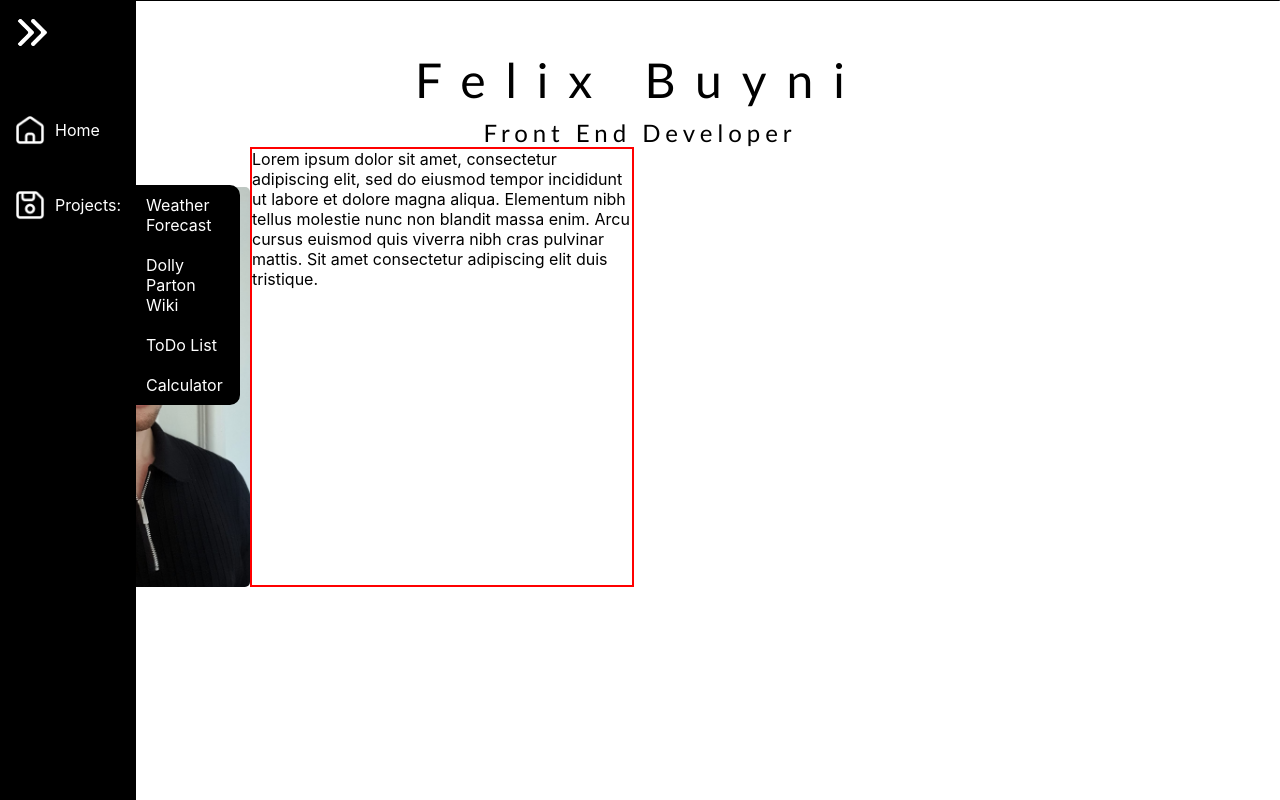
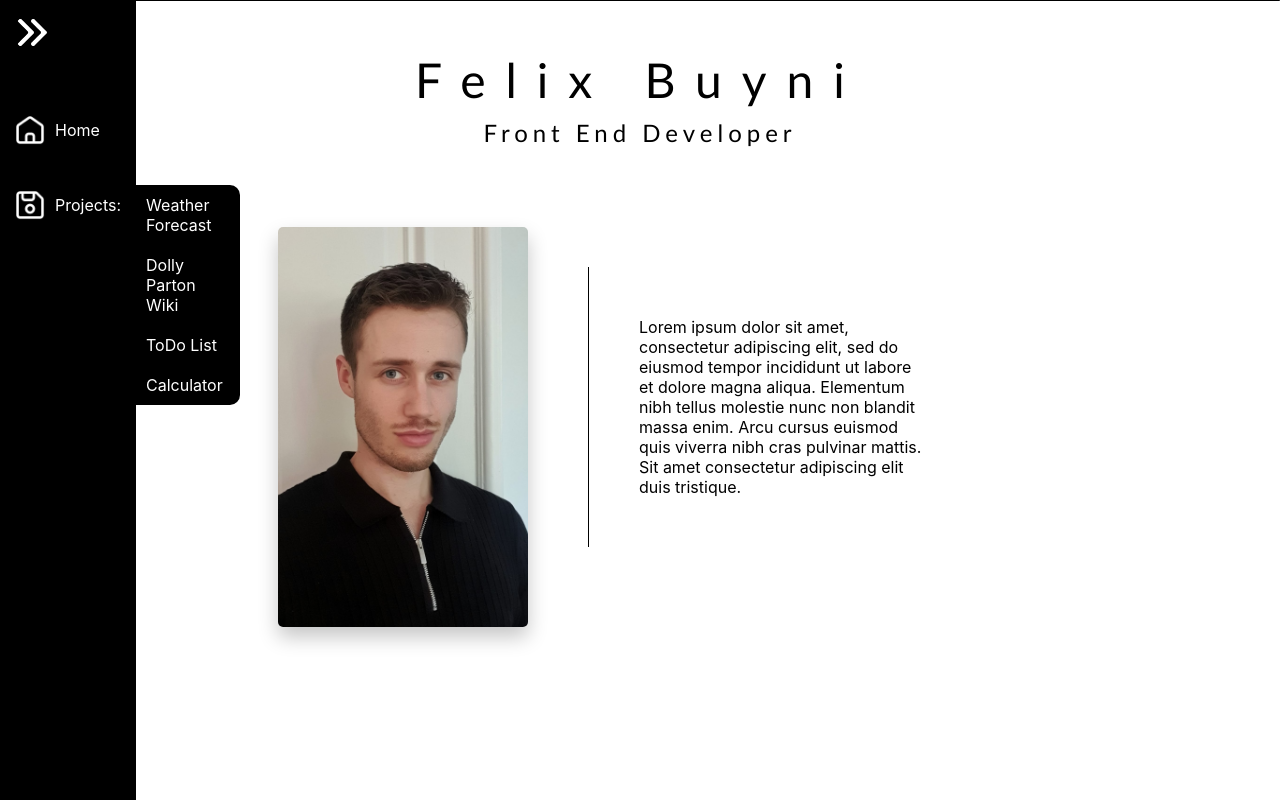
Before and after one commit to supernova-97/portfolio, a React (Create React App) app: page / in a window 1280 px wide. Built offline with nearby package versions, Linux system fonts and the light colour scheme.

Commit message:
homepage styling

```diff
--- a/src/components/Homepage/index.js
+++ b/src/components/Homepage/index.js
@@ -43,6 +43,7 @@ const Title = styled.h2`
   font-family: "Lato", sans-serif;
   font-weight: 500;
   letter-spacing: 5px;
+  margin-bottom: 40px;
 `;
 
 const Image = styled.img`
@@ -50,13 +51,19 @@ const Image = styled.img`
   width: 250px;
   border-radius: 5px;
   margin-top: 40px;
+  margin-right: 30px;
+  box-shadow: 0px 10px 20px 0px #c6c6c6;
+`;
+
+const Text = styled.p`
+  width: 30%;
+  margin: 30px;
+  border-left: 1px solid black;
+  padding: 50px;
 `;
 
 const Div = styled.div`
   display: flex;
+  justify-content: center;
+  align-items: center;
 `;
-
-const Text = styled.p`
-  border: 2px solid red;
-  width: 30%;
-`;
```
